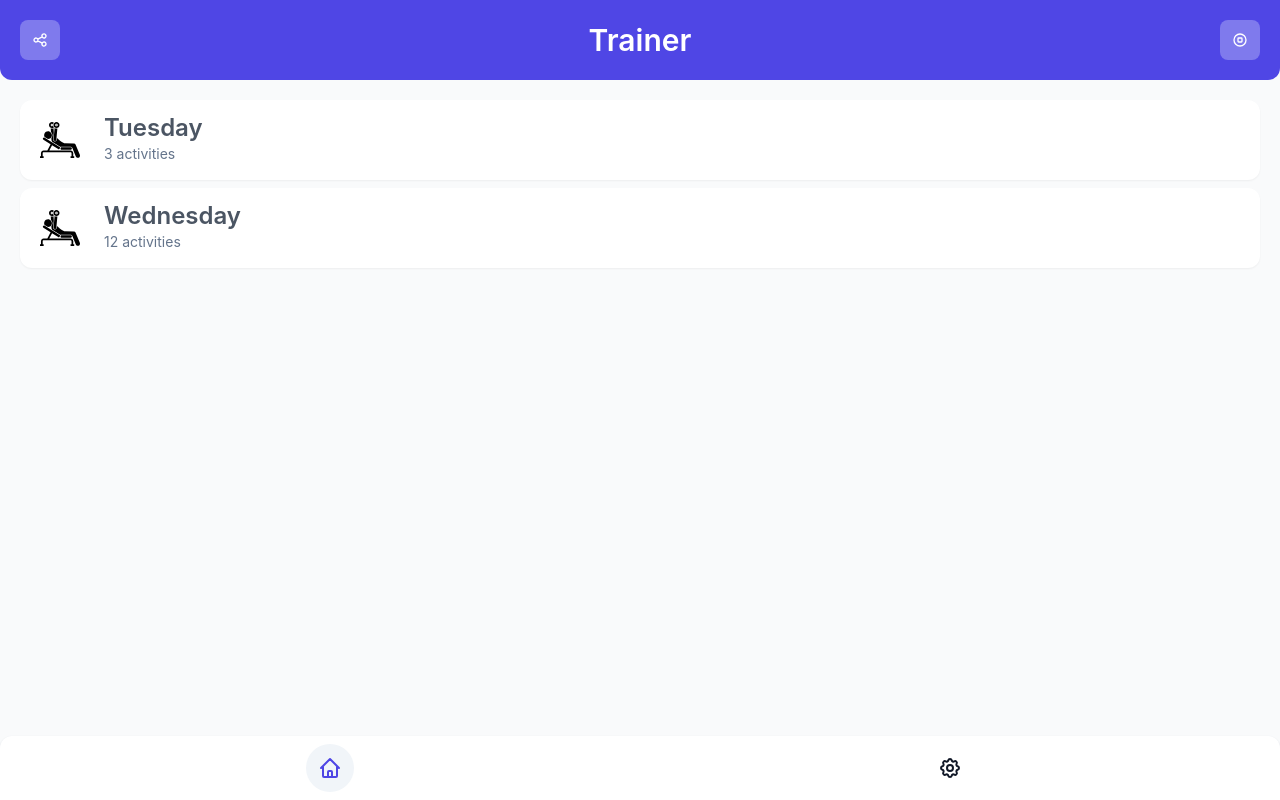
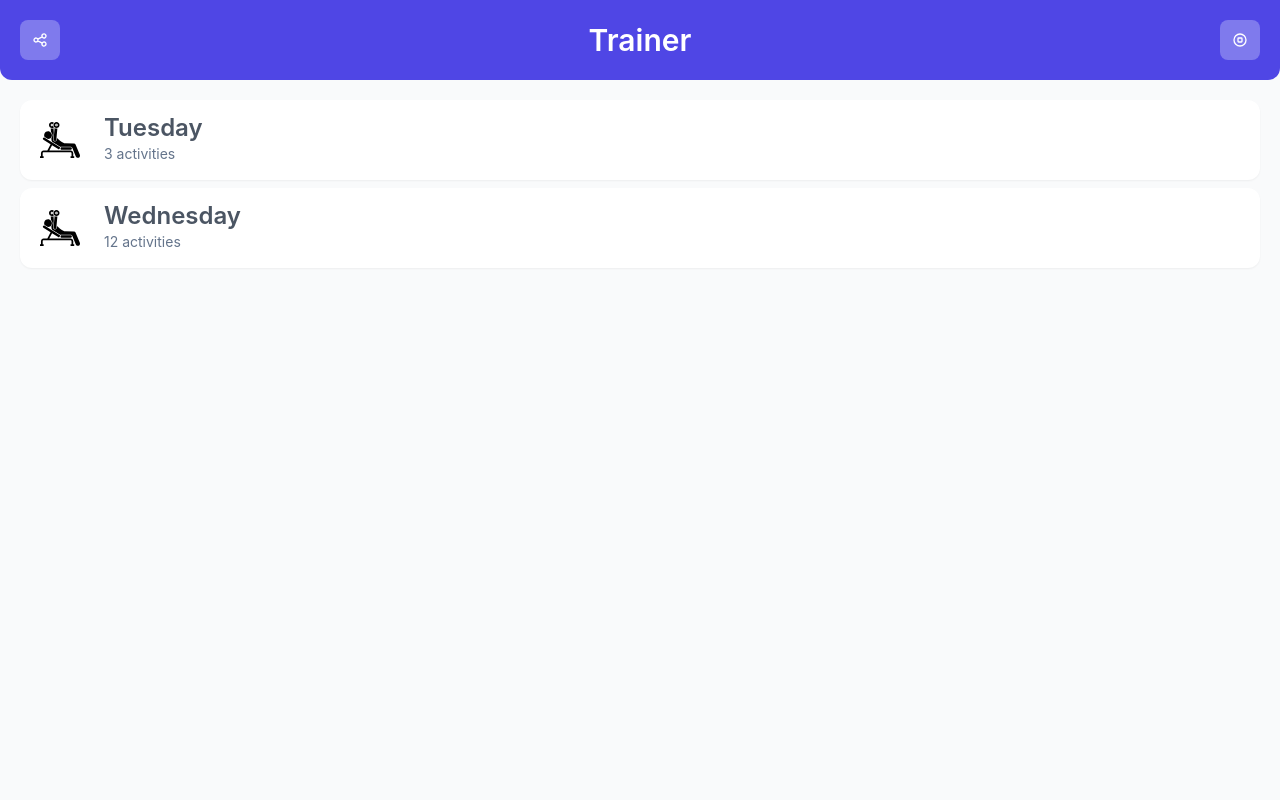
Before and after one commit to simone98dm/lazy-trainer-fe, a Vue app: page / in a window 1280 px wide. Built offline with nearby package versions, Linux system fonts and the light colour scheme.

Commit message:
add meta to hide footer

```diff
--- a/src/components/Footer/Footer.vue
+++ b/src/components/Footer/Footer.vue
@@ -3,11 +3,15 @@ import HouseIcon from "../Icons/HouseIcon.vue";
 import SettingIcon from "../Icons/SettingIcon.vue";
 import Icon from "../Icons/Icon.vue";
 import { IconSize } from "../../utils/enum";
-const name = "Footer";
+import { useRoute } from "vue-router";
+
+const route = useRoute();
+const { showFooter } = route.meta;
 </script>
 
 <template>
   <div
+    v-if="showFooter"
     class="fixed left-0 bottom-0 w-full rounded-t-xl bg-white px-5 py-2 shadow-sm shadow-gray-300"
   >
     <nav class="flex justify-around text-gray-900">
--- a/src/router/router.ts
+++ b/src/router/router.ts
@@ -6,15 +6,46 @@ import { createRouter, createWebHistory } from "vue-router";
 import Timer from "../pages/Timer.vue";
 
 const routes = [
-  { name: "home", path: "/", component: Home },
-  { name: "details", path: "/details/:id", component: Details },
+  {
+    name: "home",
+    path: "/",
+    component: Home,
+    meta: {
+      showFooter: true,
+    },
+  },
+  {
+    name: "details",
+    path: "/details/:id",
+    component: Details,
+    meta: {
+      showFooter: true,
+    },
+  },
   {
     name: "activity",
     path: "/activity/:sessionId/:activityId?",
     component: Activity,
+    meta: {
+      showFooter: true,
+    },
   },
-  { name: "setting", path: "/setting", component: Setting },
-  { name: "timer", path: "/timer/:sessionId/:activityId?", component: Timer },
+  {
+    name: "setting",
+    path: "/setting",
+    component: Setting,
+    meta: {
+      showFooter: true,
+    },
+  },
+  {
+    name: "timer",
+    path: "/timer/:sessionId/:activityId?",
+    component: Timer,
+    meta: {
+      showFooter: false,
+    },
+  },
 ];
 
 const router = createRouter({
```
